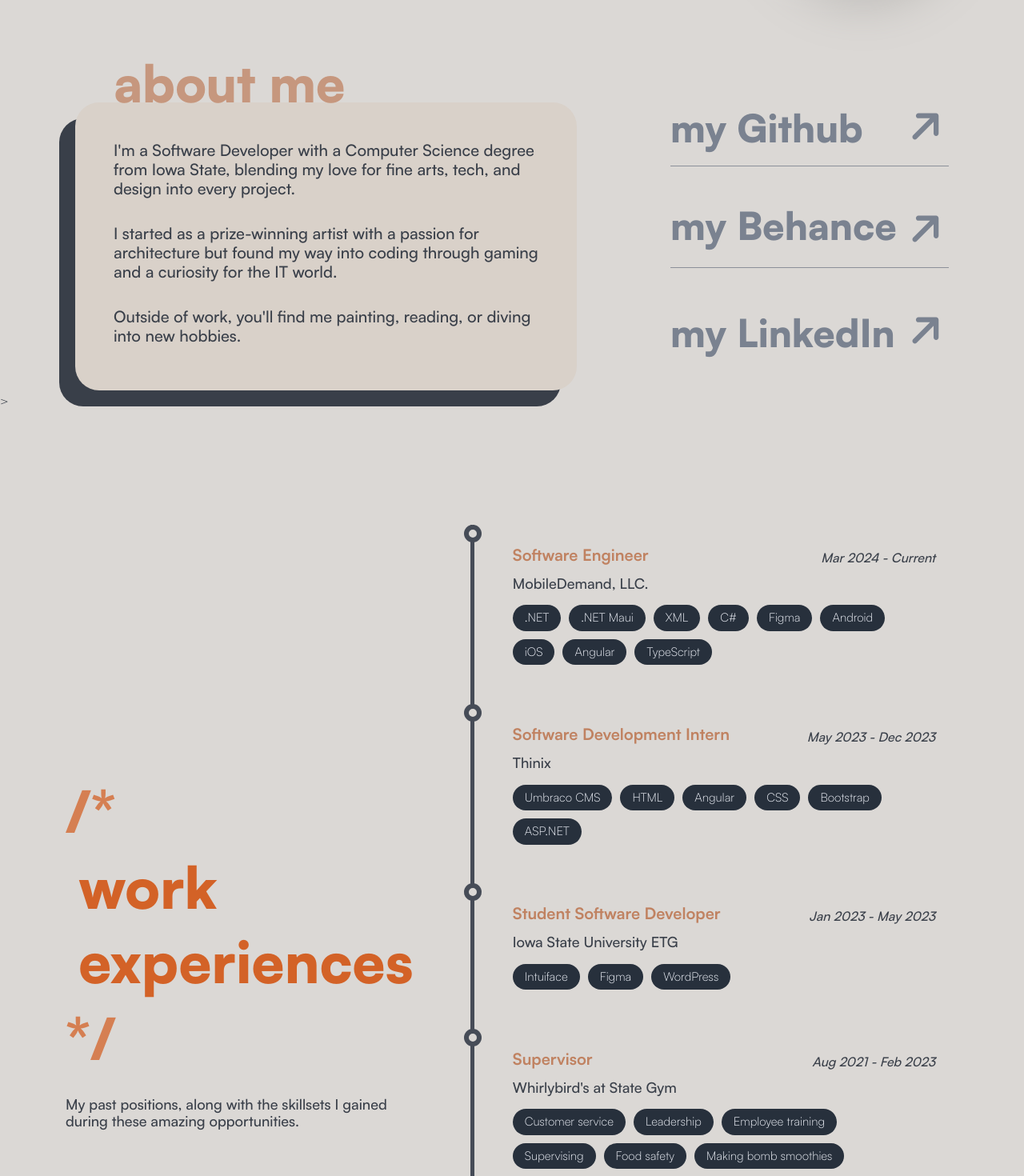
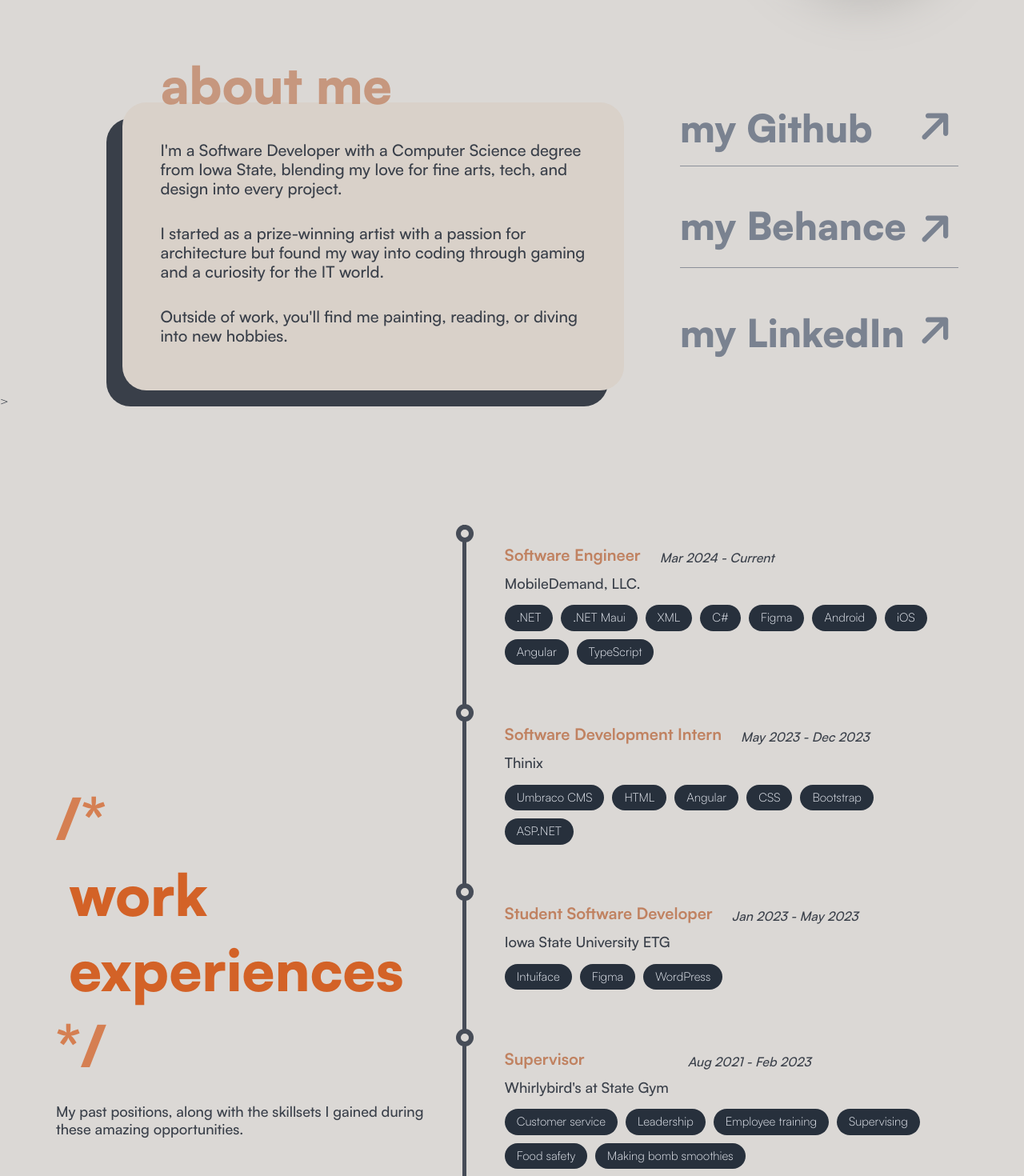
Before and after one commit to jnnguyen12/personalSite, an Angular app: page / in a window 1280 px wide. Shown: the part 660-2130 px from the top of the page at 80% size. Built offline with nearby package versions, Linux system fonts and the light colour scheme.

Commit message:
finished mobile queries

```diff
--- a/src/app/about-me/about-me.component.html
+++ b/src/app/about-me/about-me.component.html
@@ -1,8 +1,8 @@
 <div class="container padbig">
     <div class="col mx-auto">
-        <div class="container row d-flex justify-content-between">
+        <div class="container row d-flex justify-content-between mx-auto">
             <!-- about me -->
-            <div class="col-lg-7 col-12 mb-5 mb-lg-0">
+            <div class="col-lg-7 col-12 mb-5 mb-lg-0 mx-auto">
                 <div class="about-box fade-up longer" appScrollAnimation animationStartHeight="0.8" animationDelay="0.2s" animationClass="fade-in">
                     <h1 class="title display-3 peach opacity-75">
                         about me
--- a/src/app/about-me/about-me.component.scss
+++ b/src/app/about-me/about-me.component.scss
@@ -62,7 +62,7 @@
 .about-box {
     border-radius: $large-radius;
     background-color: $background-2;
-    padding: 3rem;
+    padding: 3em;
     box-shadow: -20px 20px 0px $light-slate;
     position: relative;
 
@@ -72,6 +72,11 @@
 
     h1 {
         position: absolute;
-        top: -3.3rem;
+        top: -0.8em;
     }
 }
+
+@media only screen and (max-width: 600px) {
+    .about-box h1 {
+    }
+}
--- a/src/app/app.component.html
+++ b/src/app/app.component.html
@@ -48,10 +48,10 @@
       <div class="col mx-auto">
         <div class="container row intro">
           <div
-            class="col-sm-7 col-md-7 mx-auto mx-md-0 mb-3 mb-md-0"
+            class="col-sm-7 col-md-7 mx-auto mx-md-0 my-3 my-md-0"
             style="z-index: 1"
           >
-            <h4 class="lh-1 fade-up" appScrollAnimation animationClass="fade-in">Hi! I am</h4>
+            <h4 class="fade-up" appScrollAnimation animationClass="fade-in">Hi! I am</h4>
             <h1 class="display-1 title text-start py-2 fade-up" appScrollAnimation animationDelay="0.2s" animationClass="fade-in">
               Joanne Nguyen
             </h1>
@@ -104,7 +104,7 @@
     <!--contact me-->
     <div class="padbig padbig-bottom container d-flex justify-content-center flex-column" id="contact">
       <!-- #mail-->
-      <a href="mailto:joanne.nguyen.1212@gmail.com" class="col-lg-7 col-10 fade-up" appScrollAnimation animationDelay="0.5s" animationStartHeight="0.8" animationClass="fade-in">
+      <a href="mailto:joanne.nguyen.1212@gmail.com" class="col-lg-7 col-sm-10 col-11 fade-up" appScrollAnimation animationDelay="0.5s" animationStartHeight="0.8" animationClass="fade-in">
         <div class="contact-me-btn .btn ">
           <h1 class="display-4 text-center">
             contact me!
@@ -112,7 +112,7 @@
         </div>
       </a>
 
-      <div class="d-flex social-section mt-3 col-xl-2 col-md-4 col-5 justify-content-between">
+      <div class="d-flex social-section mt-3 col-xl-2 col-md-4 col-sm-5 col-7 justify-content-between">
           <a href="https://github.com/jnnguyen12" class="fade-up" appScrollAnimation animationStartHeight="0.85" animationClass="fade-in">
             <fa-icon [icon]="faGithub" size="lg"></fa-icon>
           </a>
@@ -126,7 +126,7 @@
       </div>
     </div>
 
-    <p class="me-lg-5 fw-normal float-right peach text-center">♥ Brainstormed, designed, developed, managed, QA'd, and deployed by <strong>Joanne Nguyen</strong>. Hosted by GitHub Pages ♥</p>
+    <p class="mx-3 mx-md-0 fw-normal float-right peach text-center">♥ Brainstormed, designed, developed, managed, QA'd, and deployed by <strong>Joanne Nguyen</strong>. Hosted by GitHub Pages ♥</p>
 
     <h5 class="text-center disclaimer">
       This site is still in the works! More coming soon :)
--- a/src/app/art-list/art-list.component.html
+++ b/src/app/art-list/art-list.component.html
@@ -1,6 +1,6 @@
 <div class="margbig container-fluid px-0 art position-relative fade-up" appScrollAnimation animationClass="fade-in">
   <div class="container position-absolute left-0">
-    <div class="center-piece position-relative">
+    <div class="center-piece position-relative ms-3 ms-md-0">
         <div class="display-2 title text-lowercase fade-up" appScrollAnimation animationDelay="0.3s" animationClass="fade-in">
           Art Works
         </div>
--- a/src/app/project-list/project-list.component.html
+++ b/src/app/project-list/project-list.component.html
@@ -1,12 +1,14 @@
 <div class="margbig container prog">
     <div class="row d-flex align-items-center">
-      <div class="col-lg-4 col-xl-5 mb-4 mb-lg-0">
+      <div class="col-lg-4 col-xl-5 mb-4 mb-lg-0 mx-auto px-3 px-md-0">
         <div class="display-2 text-lowercase title row fade-up" appScrollAnimation animationStartHeight="0.8" animationClass="fade-in">
           <div class="mb-3 opacity-75">/*</div>
           <span class="mb-3 ms-3">Programming Projects</span>
           <div class="mb-4 opacity-75">*/</div>
         </div>
-        <p class="fade-up" appScrollAnimation animationDelay="0.1s" animationStartHeight="0.9" animationClass="fade-in">Here are a few notable projects I have worked on, for educational purposes and entertainment purposes. Click on the projects so see more!</p>
+        <p class="fade-up" appScrollAnimation animationDelay="0.1s" animationStartHeight="0.9" animationClass="fade-in">
+          Here are a few notable projects I have worked on, for educational purposes and entertainment purposes. Click on the projects so see more!
+        </p>
         <a type="button" href="https://github.com/jnnguyen12/" target="_blank"
            class="btn outline big-btn mt-4 fade-up" appScrollAnimation animationDelay="0.3s" animationStartHeight="0.9" animationClass="fade-in">My Github</a>
       </div>
@@ -18,10 +20,10 @@
                  (click)="selectProject(project)">
                 <div class="content">
                     <div class="background"></div>
-                    <div class="d-flex justify-content-between">
+                    <div class="d-flex justify-content-between row">
                       <div>
-                        <h5 class="title mb-0">{{ project.name }}</h5>
-                        <h6 class="subtitle"> {{ project.place }} </h6>
+                        <h5 class="title mb-0 col-md-auto col-12">{{ project.name }}</h5>
+                        <h6 class="subtitle col-md-auto col-12"> {{ project.place }} </h6>
                       </div>
                       <p class="date"> {{ project.date }} </p>
                     </div>
--- a/src/app/work-list/work-list.component.html
+++ b/src/app/work-list/work-list.component.html
@@ -1,7 +1,7 @@
 <div class="margbig container prog">
-        <div class="row d-flex align-items-center g-5">
+        <div class="row d-flex align-items-center">
           <!-- left column -->
-          <div class="col-lg-4 col-xl-5 mb-4 mb-lg-0 fade-up" appScrollAnimation animationStartHeight="0.8" animationClass="fade-in">
+          <div class="col-lg-4 col-xl-5 mb-4 mb-lg-0 mx-auto px-3 px-md-0 fade-up" appScrollAnimation animationStartHeight="0.8" animationClass="fade-in">
             <div class="display-2 text-lowercase title row">
               <div class="mb-3 opacity-75">/*</div>
               <span class="mb-3 ms-3">Work Experiences</span>
@@ -18,12 +18,12 @@
               (click)="selectExperience(experience)">
                 <div class="content">
                     <div class="background"></div>
-                    <div class="d-flex justify-content-between">
-                      <div>
+                    <div class="row">
+                      <div class="col-md-auto col-12">
                         <h5 class="title">{{ experience.role }}</h5>
                         <h6 class="subtitle"> {{ experience.company }} </h6>
                       </div>
-                      <p class="mb-0 date"> {{ experience.dateFrom }} - {{ experience.dateTo }} </p>
+                      <p class="date col-md-auto col-12"> {{ experience.dateFrom }} - {{ experience.dateTo }} </p>
                     </div>
                     <div *ngFor="let skill of experience.skills" class="skill-pill">
                       {{ skill }}
```
